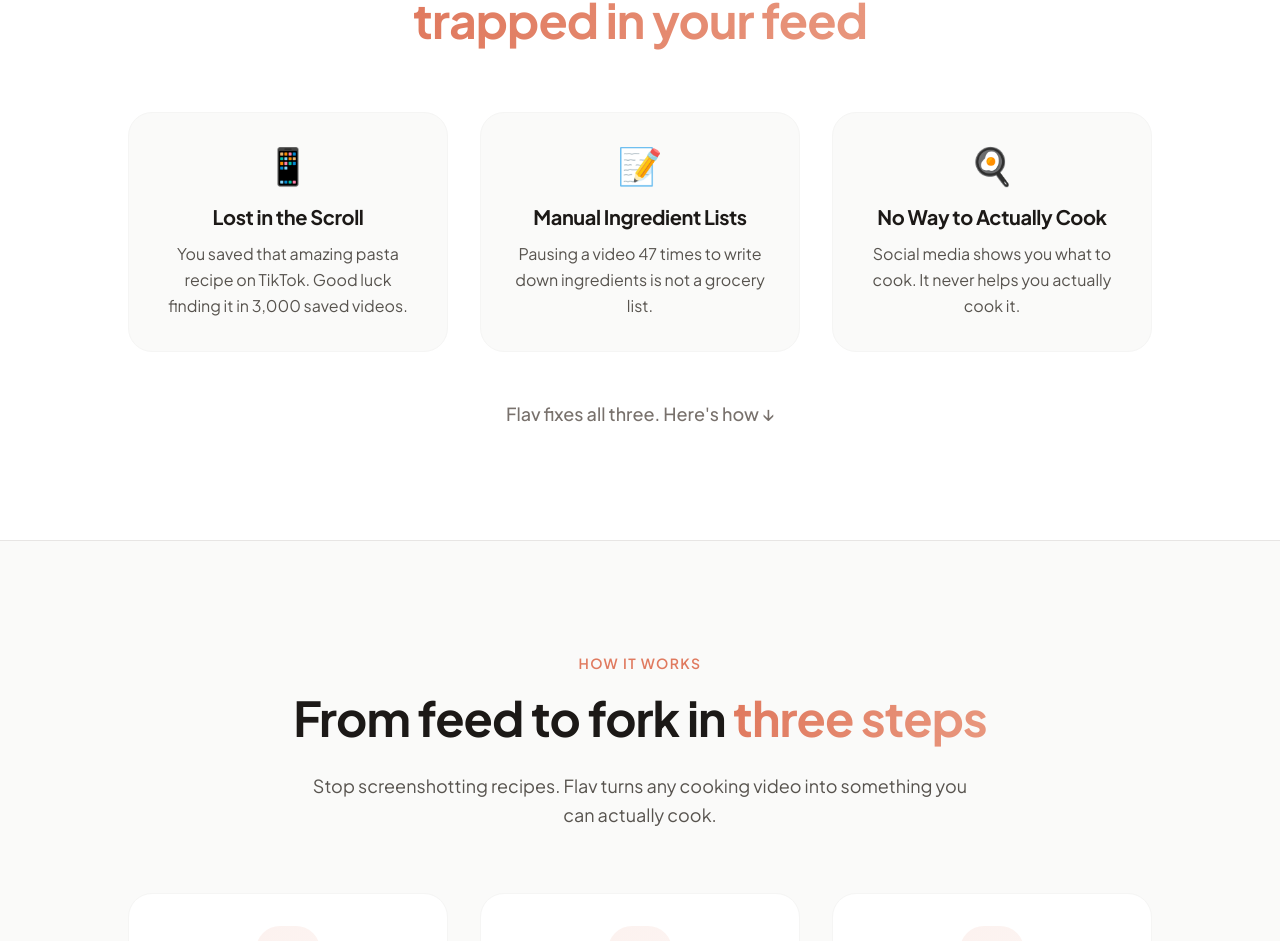
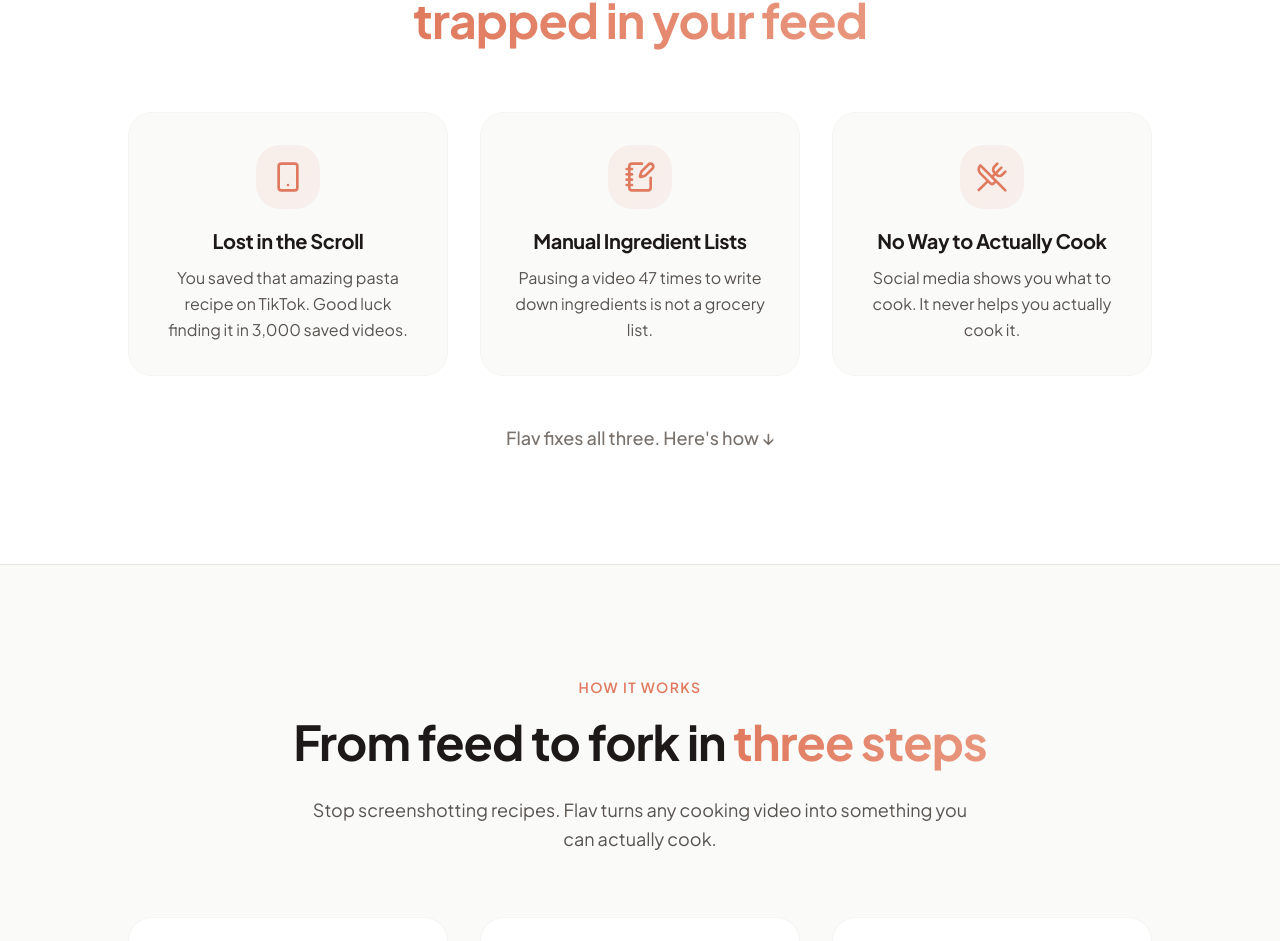
Before and after one commit to tigg98/flav-website, a Next.js app: page / in a window 1280 px wide. Shown: the part 1181-2122 px from the top of the page. Built offline with nearby package versions, Linux system fonts and the light colour scheme.

Commit message:
Content/schema: lucide icons replace problem-section emojis, HowTo JSON-LD on home, FAQPage split out of CollectionPage on recipe categories, meal-plan page tier-neutral

```diff
--- a/src/app/features/meal-plan/page.tsx
+++ b/src/app/features/meal-plan/page.tsx
@@ -42,11 +42,6 @@
                         <div className="flex justify-center mb-4">
                             <AppStoreButtons iosUrl="https://apps.apple.com/us/app/flav/id6759994122" />
                         </div>
-
-                        <p className="text-sm text-[var(--color-neutral-500)] mt-6 flex items-center justify-center gap-1.5">
-                            <span className="inline-flex items-center gap-1 px-2.5 py-0.5 rounded-full bg-[var(--color-primary-50)] dark:bg-[#E07A5F]/15 text-[var(--color-primary-600)] dark:text-[var(--color-primary-400)] text-xs font-semibold">★ Premium</span>
-                            Available on Verified & Pro plans
-                        </p>
                     </div>
 
                     <div className="grid md:grid-cols-2 gap-12 lg:gap-24 items-center max-w-6xl mx-auto">
--- a/src/app/page.tsx
+++ b/src/app/page.tsx
@@ -20,6 +20,9 @@
   BadgeCheck,
   BarChart3,
   HandCoins,
+  Smartphone,
+  NotebookPen,
+  UtensilsCrossed,
   type LucideIcon,
 } from "lucide-react";
 
@@ -247,21 +250,27 @@
 
           <div className="grid md:grid-cols-3 gap-8 max-w-5xl mx-auto">
             <div className="text-center p-8 rounded-3xl bg-neutral-50 dark:bg-neutral-900 border border-neutral-100 dark:border-neutral-800 transition-all duration-300 hover:shadow-lg hover:-translate-y-1">
-              <div className="text-4xl mb-5">📱</div>
+              <div className="inline-flex items-center justify-center w-16 h-16 rounded-2xl bg-gradient-to-br from-[#E07A5F]/10 to-[#e8967d]/10 mb-5">
+                <Smartphone className="w-8 h-8 text-[var(--color-primary-500)]" />
+              </div>
               <h3 className="text-xl font-bold mb-3">Lost in the Scroll</h3>
               <p className="text-neutral-600 dark:text-neutral-400 leading-relaxed">
                 You saved that amazing pasta recipe on TikTok. Good luck finding it in 3,000 saved videos.
               </p>
             </div>
             <div className="text-center p-8 rounded-3xl bg-neutral-50 dark:bg-neutral-900 border border-neutral-100 dark:border-neutral-800 transition-all duration-300 hover:shadow-lg hover:-translate-y-1">
-              <div className="text-4xl mb-5">📝</div>
+              <div className="inline-flex items-center justify-center w-16 h-16 rounded-2xl bg-gradient-to-br from-[#E07A5F]/10 to-[#e8967d]/10 mb-5">
+                <NotebookPen className="w-8 h-8 text-[var(--color-primary-500)]" />
+              </div>
               <h3 className="text-xl font-bold mb-3">Manual Ingredient Lists</h3>
               <p className="text-neutral-600 dark:text-neutral-400 leading-relaxed">
                 Pausing a video 47 times to write down ingredients is not a grocery list.
               </p>
             </div>
             <div className="text-center p-8 rounded-3xl bg-neutral-50 dark:bg-neutral-900 border border-neutral-100 dark:border-neutral-800 transition-all duration-300 hover:shadow-lg hover:-translate-y-1">
-              <div className="text-4xl mb-5">🍳</div>
+              <div className="inline-flex items-center justify-center w-16 h-16 rounded-2xl bg-gradient-to-br from-[#E07A5F]/10 to-[#e8967d]/10 mb-5">
+                <UtensilsCrossed className="w-8 h-8 text-[var(--color-primary-500)]" />
+              </div>
               <h3 className="text-xl font-bold mb-3">No Way to Actually Cook</h3>
               <p className="text-neutral-600 dark:text-neutral-400 leading-relaxed">
                 Social media shows you what to cook. It never helps you actually cook it.
@@ -607,6 +616,22 @@
                   "text": item.answer
                 }
               }))
+            },
+            {
+              "@context": "https://schema.org",
+              "@type": "HowTo",
+              "name": "How to save a TikTok recipe with Flav",
+              "description":
+                "Turn any TikTok, Instagram, or web recipe video into a structured, cookable recipe in about 10 seconds using the Flav app.",
+              "totalTime": "PT1M",
+              "tool": [{ "@type": "HowToTool", "name": "Flav app for iOS" }],
+              "step": howItWorks.map((item, index) => ({
+                "@type": "HowToStep",
+                "position": index + 1,
+                "name": item.title,
+                "text": item.description,
+                "url": "https://flav.app/#how-it-works"
+              }))
             }
           ]),
         }}
--- a/src/app/recipes/[category]/page.tsx
+++ b/src/app/recipes/[category]/page.tsx
@@ -181,11 +181,12 @@
                 </div>
             </section>
 
-            {/* JSON-LD */}
+            {/* JSON-LD — CollectionPage plus a separate FAQPage node for rich-result eligibility */}
             <script
                 type="application/ld+json"
                 dangerouslySetInnerHTML={{
-                    __html: JSON.stringify({
+                    __html: JSON.stringify([
+                        {
                             "@context": "https://schema.org",
                             "@type": "CollectionPage",
                             "name": data.title,
@@ -204,7 +205,10 @@
                                     { "@type": "ListItem", "position": 3, "name": data.title, "item": `https://flav.app/recipes/${data.slug}` },
                                 ]
                             },
-                        ...(data.faq.length > 0 ? {
+                        },
+                        ...(data.faq.length > 0 ? [{
+                            "@context": "https://schema.org",
+                            "@type": "FAQPage",
                             "mainEntity": data.faq.map((item) => ({
                                 "@type": "Question",
                                 "name": item.question,
@@ -213,8 +217,8 @@
                                     "text": item.answer,
                                 },
                             })),
-                        } : {}),
-                    }),
+                        }] : []),
+                    ]),
                 }}
             />
         </>
```
Lines whose indentation alone changed are shown as unchanged.
